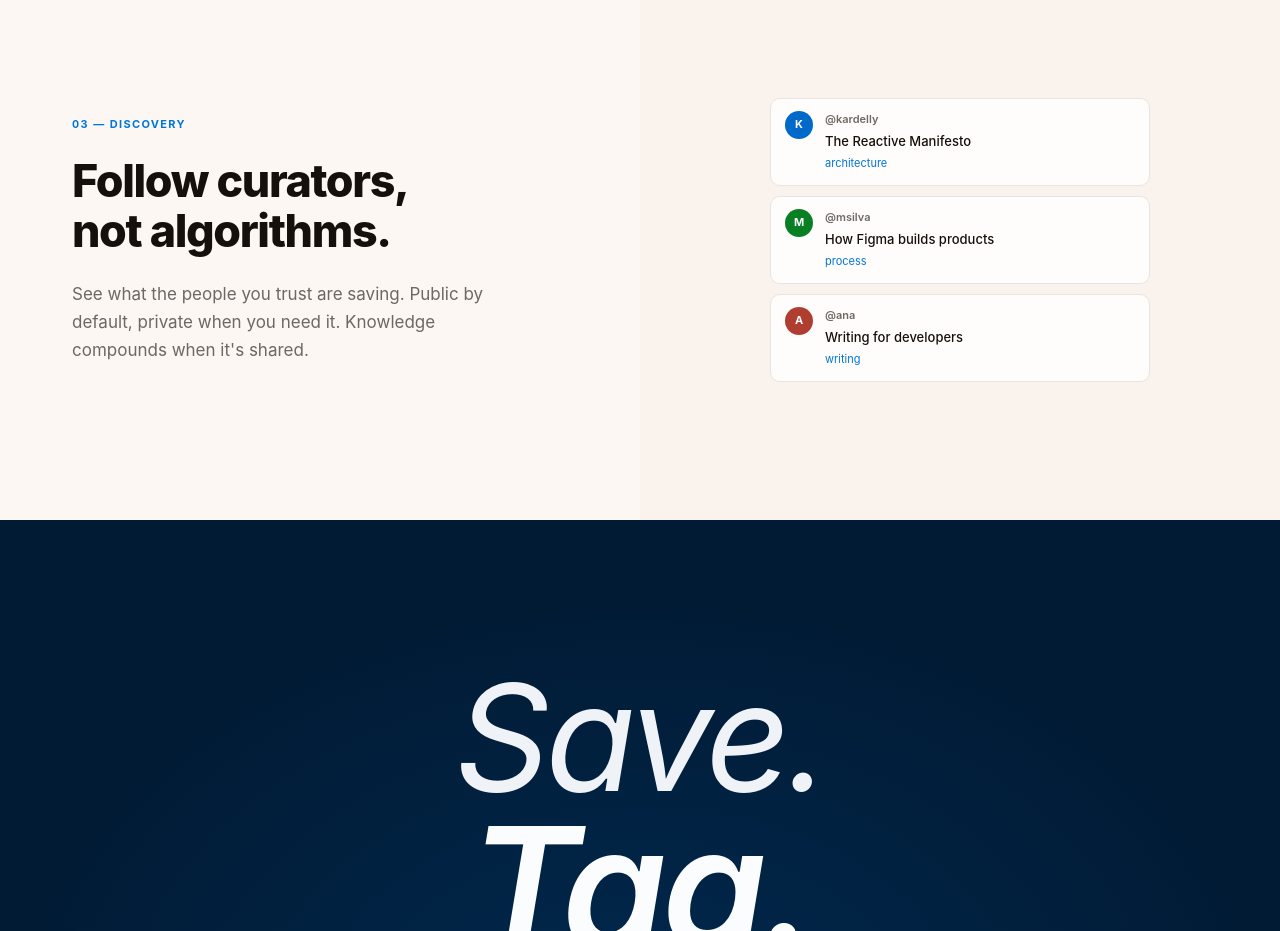
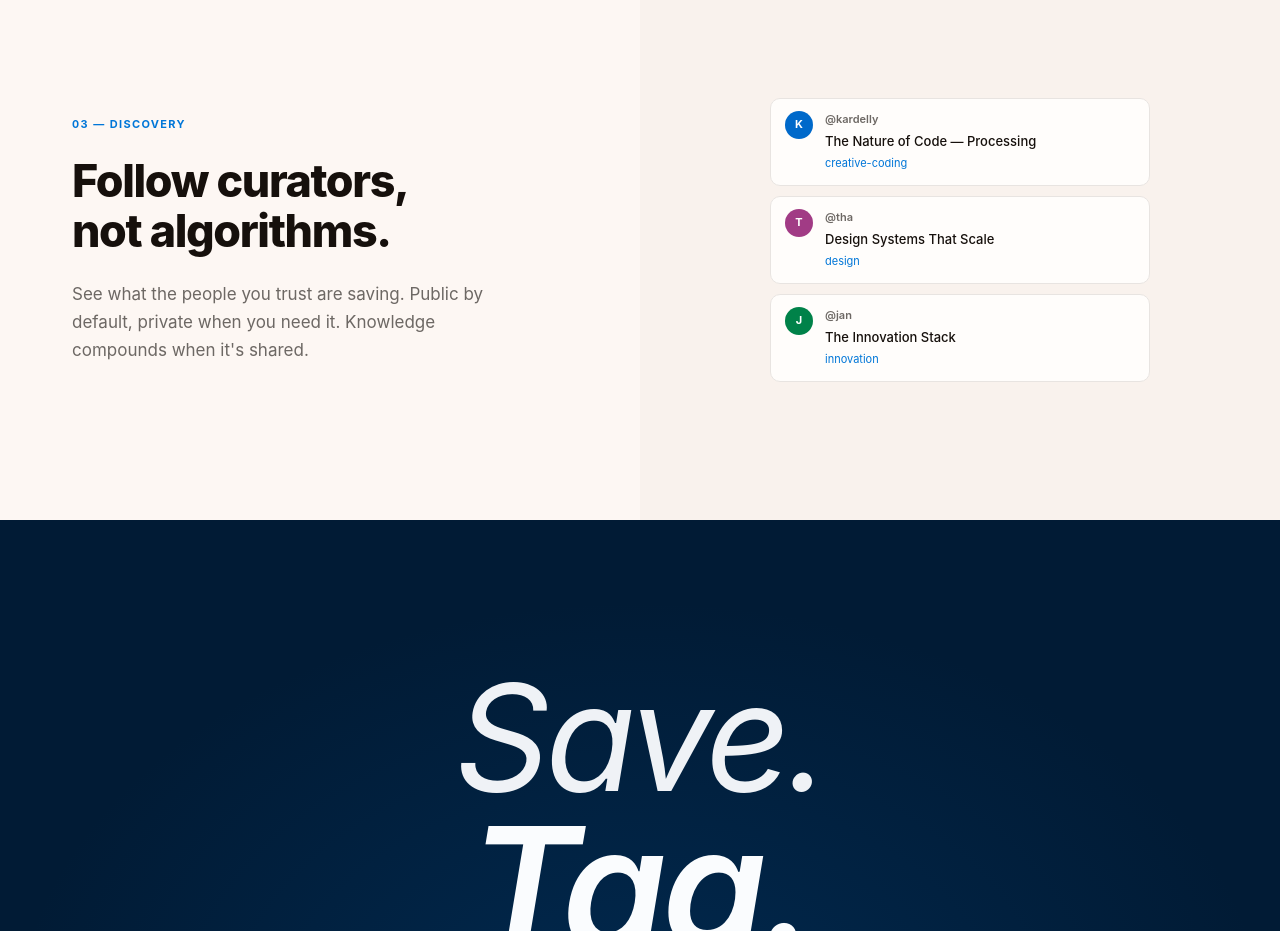
Before and after one commit to kardelly/only-links, a browser extension: page public/index.html in a window 1280 px wide. Shown: the part 1960-2891 px from the top of the page. Drawn offline with Linux system fonts and the light colour scheme; no server answers.

Commit message:
Update demo feed cards with real users and links on homepage

```diff
--- a/public/index.html
+++ b/public/index.html
@@ -1602,24 +1602,24 @@
             <div class="demo-avatar" style="background: oklch(52% 0.18 250);">K</div>
             <div class="demo-feed-content">
               <div class="demo-feed-name">@kardelly</div>
-              <div class="demo-feed-title">The Reactive Manifesto</div>
-              <span class="demo-feed-tag">architecture</span>
+              <div class="demo-feed-title">The Nature of Code — Processing</div>
+              <span class="demo-feed-tag">creative-coding</span>
             </div>
           </div>
           <div class="demo-feed-item">
-            <div class="demo-avatar" style="background: oklch(52% 0.16 145);">M</div>
+            <div class="demo-avatar" style="background: oklch(52% 0.16 340);">T</div>
             <div class="demo-feed-content">
-              <div class="demo-feed-name">@msilva</div>
-              <div class="demo-feed-title">How Figma builds products</div>
-              <span class="demo-feed-tag">process</span>
+              <div class="demo-feed-name">@tha</div>
+              <div class="demo-feed-title">Design Systems That Scale</div>
+              <span class="demo-feed-tag">design</span>
             </div>
           </div>
           <div class="demo-feed-item">
-            <div class="demo-avatar" style="background: oklch(52% 0.15 30);">A</div>
+            <div class="demo-avatar" style="background: oklch(52% 0.15 160);">J</div>
             <div class="demo-feed-content">
-              <div class="demo-feed-name">@ana</div>
-              <div class="demo-feed-title">Writing for developers</div>
-              <span class="demo-feed-tag">writing</span>
+              <div class="demo-feed-name">@jan</div>
+              <div class="demo-feed-title">The Innovation Stack</div>
+              <span class="demo-feed-tag">innovation</span>
             </div>
           </div>
         </div>
```
